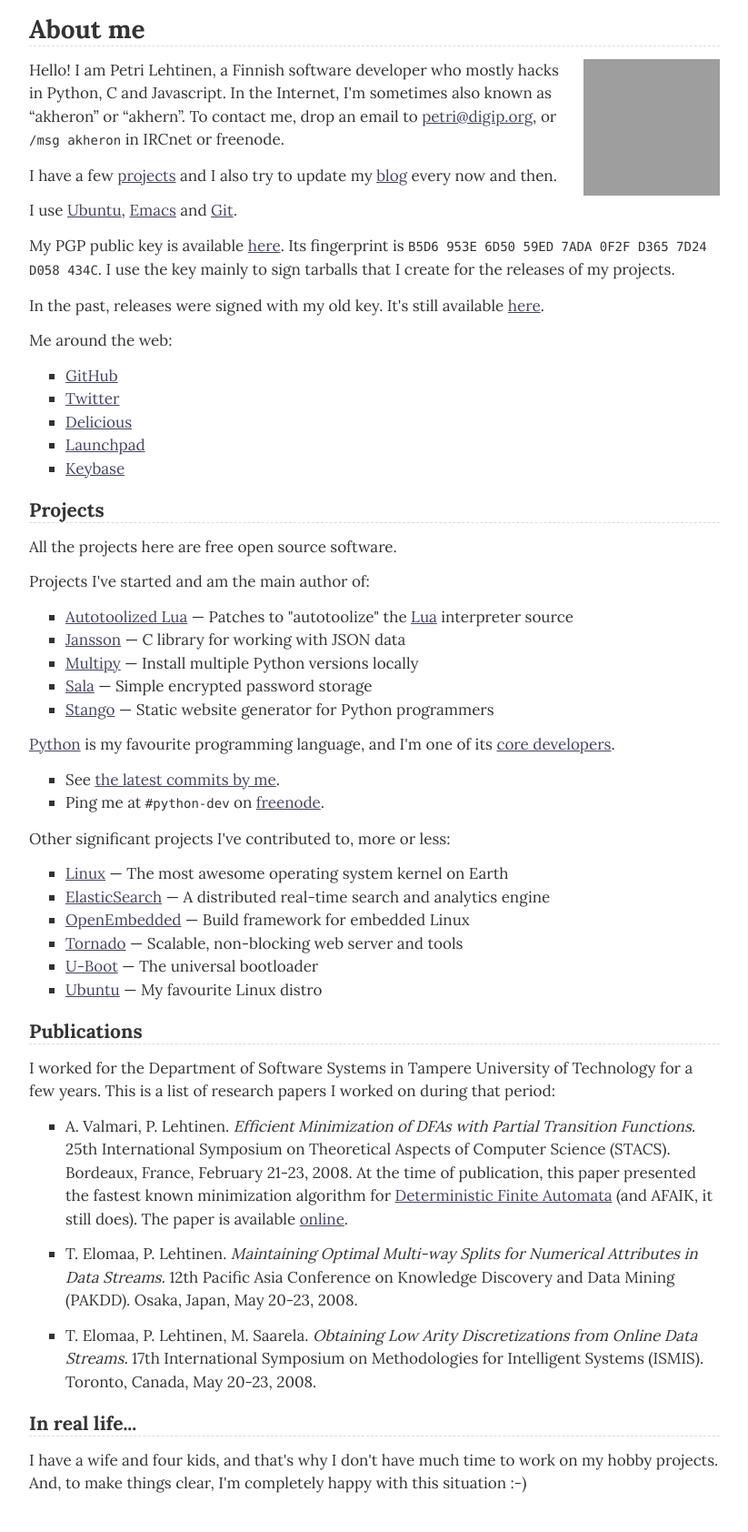
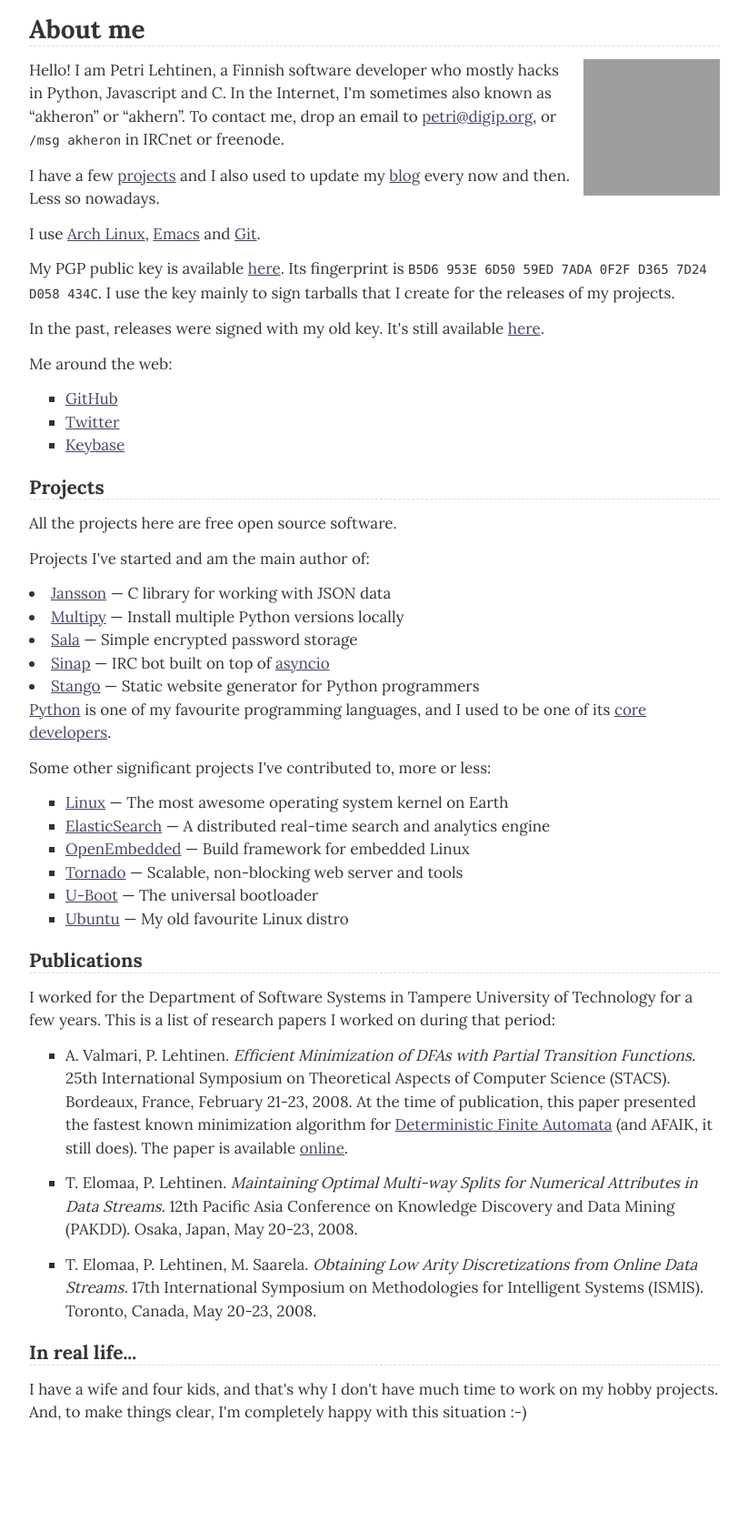
Before and after one commit to akheron/www.digip.org, a Python web app: template templates/about.html in a window 1280 px wide. Shown: the whole page at 91% size, without its empty margins (228-1051 px from the left). After the commit the page ends 1563 px from the top, so only its background shows below. Run offline with Jinja, Linux system fonts and the light colour scheme; the template is opened without the code that fills it, so the values that code supplies are empty; some libraries are stand-ins or nearby versions; grey boxes are pictures that could not be loaded.

Commit message:
Update about page

```diff
--- a/templates/about.html
+++ b/templates/about.html
@@ -17,7 +17,7 @@
   <img class="left" id="gravatar" src="http://www.gravatar.com/avatar/7eb570f10c31357bd86b16251be8e99e.jpg?s=150">
   <p>
     Hello! I am Petri Lehtinen, a Finnish software developer who
-    mostly hacks in Python, C and Javascript. In the Internet, I'm
+    mostly hacks in Python, Javascript and C. In the Internet, I'm
     sometimes also known as &#x201c;akheron&#x201d; or
     &#x201c;akhern&#x201d;. To contact me, drop an email
     to <span class="ma s">my first name at this domain (address
@@ -25,12 +25,13 @@
     IRCnet or freenode.
   </p>
   <p>
-    I have a few <a href="#projects">projects</a> and I also try to
-    update my <a href="/blog/">blog</a> every now and then.
+    I have a few <a href="#projects">projects</a> and I also used to
+    update my <a href="/blog/">blog</a> every now and then. Less so
+    nowadays.
   </p>
   <p>
     I use
-    <a href="http://www.ubuntu.com/">Ubuntu</a>,
+    <a href="https://www.archlinux.org/">Arch Linux</a>,
     <a href="http://www.gnu.org/software/emacs/">Emacs</a> and
     <a href="http://www.git-scm.com/">Git</a>.
   </p>
@@ -56,12 +57,6 @@
       <a href="http://twitter.com/akhern">Twitter</a>
     </li>
     <li>
-      <a href="http://delicious.com/akheron">Delicious</a>
-    </li>
-    <li>
-      <a href="http://launchpad.net/~petri">Launchpad</a>
-    </li>
-    <li>
       <a href="http://keybase.io/akheron">Keybase</a>
     </li>
   </ul>
@@ -75,34 +70,26 @@
   <p>
     Projects I've started and am the main author of:
   </p>
-  <ul>
-    <li><a href="/autotoolized-lua/">Autotoolized Lua</a> &mdash;
-      Patches to "autotoolize"
-      the <a href="http://www.lua.org/">Lua</a> interpreter source
-    </li>
     <li><a href="/jansson/">Jansson</a> &mdash; C library for working
       with JSON data</li>
     <li><a href="http://github.com/akheron/multipy">Multipy</a>
       &mdash; Install multiple Python versions locally</li>
     <li><a href="/sala/">Sala</a> &mdash; Simple encrypted password
       storage</li>
+    <li><a href="https://github.com/akheron/sinap">Sinap</a> &mdash;
+      IRC bot built on top of
+      <a href="https://docs.python.org/3/library/asyncio.html">asyncio</a></li>
     <li><a href="/stango/">Stango</a> &mdash; Static website generator
       for Python programmers</li>
   </ul>
   <p>
-    <a href="http://python.org/">Python</a> is my favourite
-    programming language, and I'm one of
+    <a href="http://python.org/">Python</a> is one of my favourite
+    programming languages, and I used to be one of
     its <a href="http://python.org/dev/committers">core
     developers</a>.
   </p>
-  <ul>
-    <li>See <a href="http://hg.python.org/cpython/search/?rev=petri%40digip.org&revcount=100">the
-        latest commits by me</a>.</li>
-    <li>Ping me at <code>#python-dev</code>
-      on <a href="http://freenode.net/">freenode</a>.</li>
-  </ul>
   <p>
-    Other significant projects I've contributed to, more or less:
+    Some other significant projects I've contributed to, more or less:
   </p>
   <ul>
     <li><a href="http://kernel.org/">Linux</a> &mdash; The most
@@ -115,8 +102,8 @@
       Scalable, non-blocking web server and tools</li>
     <li><a href="http://www.denx.de/wiki/U-Boot">U-Boot</a> &mdash;
       The universal bootloader</li>
-    <li><a href="http://www.ubuntu.com">Ubuntu</a> &mdash;
-      My favourite Linux distro</li>
+    <li><a href="http://www.ubuntu.com">Ubuntu</a> &mdash; My old
+      favourite Linux distro</li>
   </ul>
 </section>
 
```
